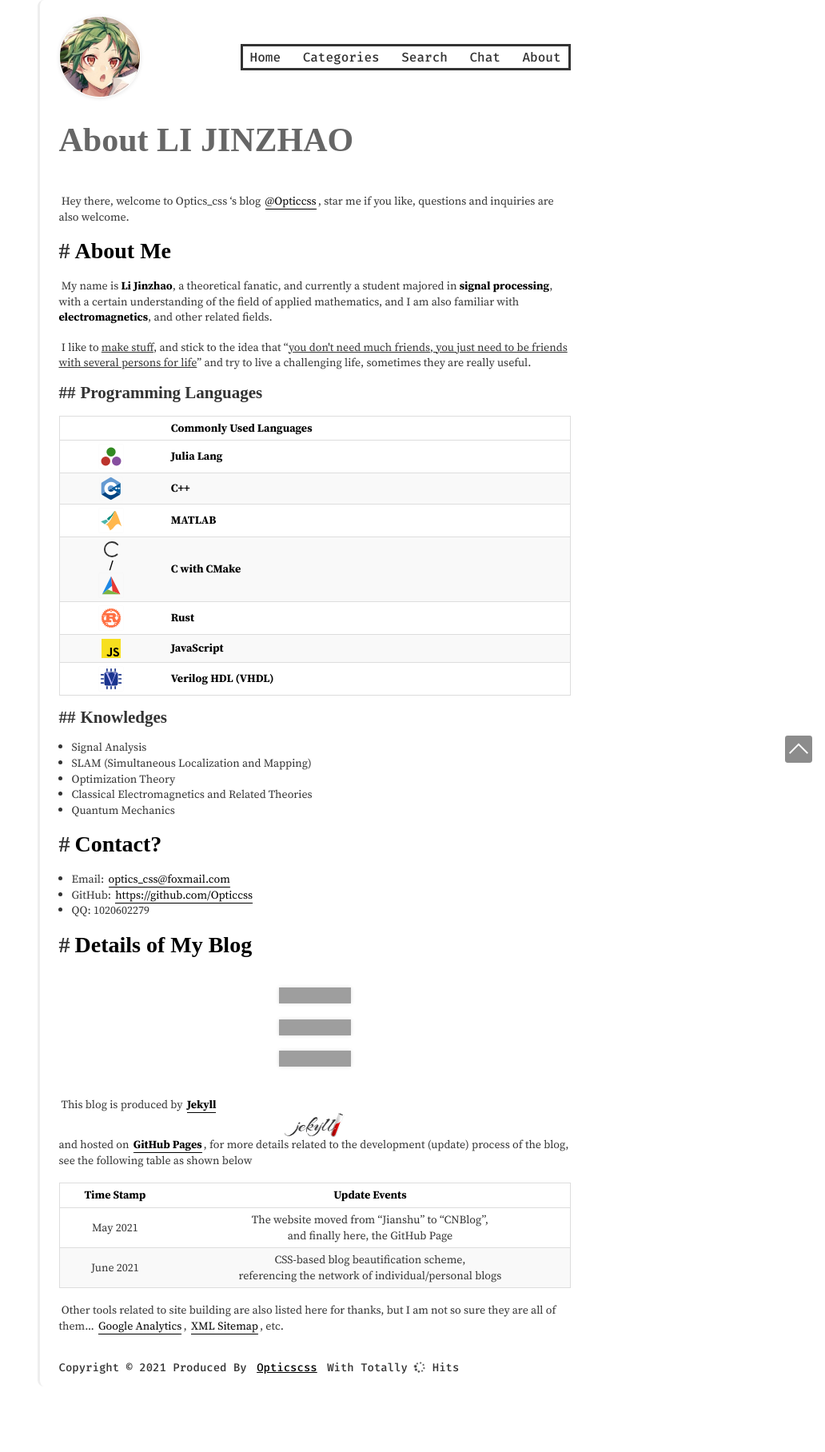
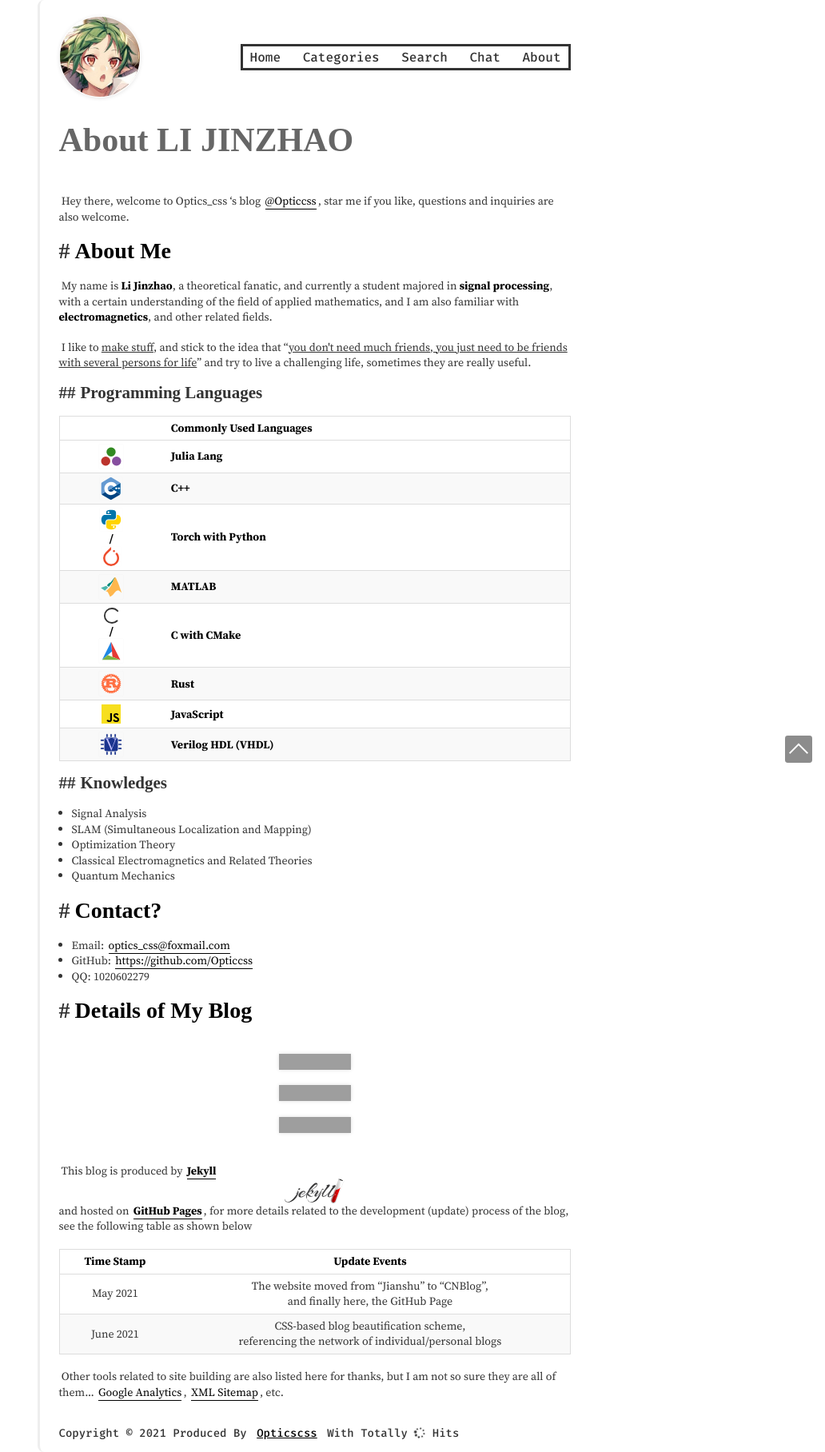
Before and after one commit to Opticcss/Opticcss.github.io, a Jekyll site: the page built from pages/about.md, in a window 1280 px wide. Shown: the whole page at 80% size, without its empty margins (248-1280 px from the left). Built offline with Jekyll 4.4.1, drawn with Linux system fonts in a browser that asks for light colours; some web fonts are replaced; comment, search, counter and statistics services are not loaded; before the commit the page ends 1734 px from its top, so only the background shows below that; grey boxes are pictures that could not be loaded.

Commit message:
Update about.md

```diff
--- a/pages/about.md
+++ b/pages/about.md
@@ -17,6 +17,7 @@ title: About LI JINZHAO
 | :----------------------------------------------------------: | --------------------------- |
 | <img src="..\static\img\julialang.svg" alt="julialang" style="zoom:15%;" /> | **Julia Lang**              |
 | <img src="..\static\img\cpplang.svg" alt="cpplang" style="zoom:14%;" /> | **C++**                     |
+| <img src="..\static\img\pythonlang.svg" alt="pythonlang" style="zoom:14%;" />**/**<img src="..\static\img\torchlang.svg" alt="torchlang" style="zoom:12%;" /> | **Torch with Python**       |
 | <img src="..\static\img\matlablang.svg" alt="matlablang" style="zoom:15%;" /> | **MATLAB**                  |
 | <img src="..\static\img\clang.svg" alt="clang" style="zoom:10%;" /> **/**<img src="..\static\img\cmake.svg" alt="cmake" style="zoom:15%;" /> | **C with CMake**            |
 | <img src="..\static\img\rustlang.svg" alt="rustlang" style="zoom: 15%;" /> | **Rust**                    |
```
